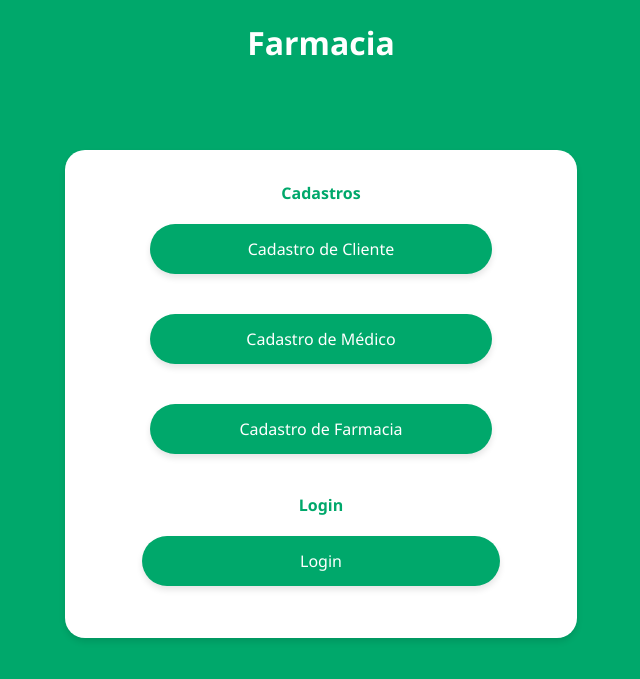
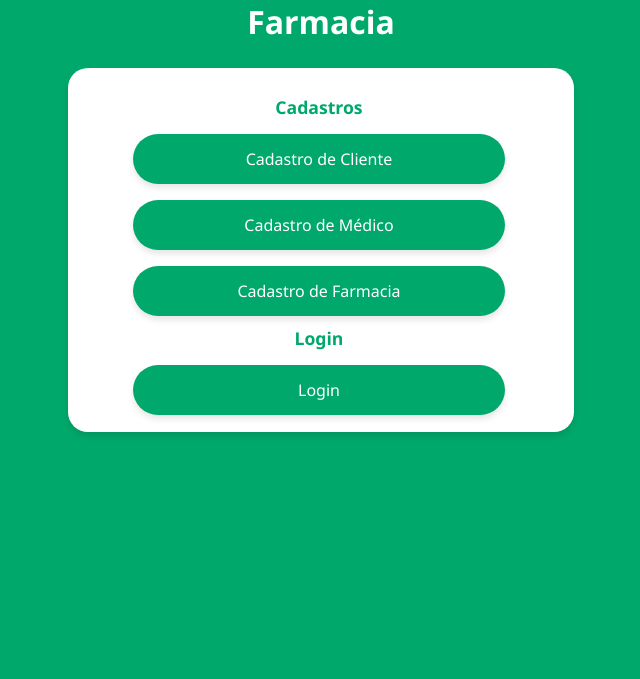
Before and after one commit to juanbvdev/ProjetoIntegrador-Farmacia, a PHP site: page /html/index.html in a window 1280 px wide. Shown: the top 679 px of the page, without its empty margins (319-959 px from the left). Run offline with PHP 8.4, Linux system fonts and the light colour scheme.

Commit message:
alterações no css

```diff
--- a/ProgramFiles/main/css/style.css
+++ b/ProgramFiles/main/css/style.css
@@ -1,9 +1,8 @@
 body {
     background-color: #00a86b;
     font-family: 'Segoe UI';
-    text-align: center;
-    margin: 0;
-    padding: 0;
+    margin-block: 0;
+
 }
 
 th {
@@ -13,19 +12,20 @@ th {
 h1 {
     color: #fff;
     width: 100%;
+    text-align: center;
+    margin: 0px;
 }
 
 h2 {
     width: 100%;
     margin-block: auto;
     margin-inline: auto;
-    font-size: 100%;
+    font-size: 110%;
 
 
 }
 
 td {
-    padding: 1% 1%;
     font-size: 100%;
 }
 
@@ -39,16 +39,21 @@ a {
     width: 40%;
 }
 
-table,
+
 th,
 td {
-    padding: 15px;
+    padding: 5px;
+    padding-left: 1px;
 }
 
 table {
     align-content: center;
-    margin-top: 5%;
+    margin-top: 2%;
     margin-left: 30%;
+    padding-bottom: 0%;
+    padding-top: 0%;
+    padding-left: 15px;
+    padding-right: 15px;
 }
 
 .table-menu {
@@ -67,7 +72,8 @@ input[type="password"] {
     background: #fff;
     border: 1px solid #00a86b;
     color: #000;
-    margin: 10px 0;
+    margin-top: 10px 0;
+    padding-right: 5px;
     border-radius: 25px;
     font-family: Tahoma, sans-serif;
 }
@@ -79,17 +85,17 @@ input[type="password"] {
 
 .column {
     align-content: center;
-    display: inline-block;
-    margin: 0 10px;
+    margin-top: 20px;
+    text-align: center;
 }
 
 .third-column {
     align-content: center;
-    margin-top: 20px;
     text-align: center;
 }
 
 .menu-button {
+    font-family: 'Segoe UI';
     display: inline-block;
     width: 80%;
     height: 50px;
@@ -98,16 +104,18 @@ input[type="password"] {
     text-align: center;
     line-height: 50px;
     text-decoration: none;
-    margin: 20px;
+    margin: 15px;
     border: none;
     cursor: pointer;
     border-radius: 25px;
     box-shadow: 0 4px 6px rgba(0, 0, 0, 0.1);
+    margin-bottom: 1px;
 }
 
 .menu-button2 {
+    font-family: 'Segoe UI';
     display: inline-block;
-    width: 40.5%;
+    width: 40%;
     height: 40px;
     background-color: #fff;
     color: #00a86b;
@@ -120,24 +128,33 @@ input[type="password"] {
     cursor: pointer;
     border-radius: 25px;
     box-shadow: 0 4px 6px rgba(0, 0, 0, 0.1);
+    margin-left: 30%;
+    margin-right: 0%;
+    margin-bottom: 1px;
 }
 
 .account-button {
-    width: 180px;
-    height: 40px;
+    font-family: 'Segoe UI';
+    display: inline-block;
+    width: 80%;
+    height: 50px;
     background-color: #00a86b;
     color: #fff;
     text-align: center;
+    line-height: 50px;
+    text-decoration: none;
+    margin: 15px;
     border: none;
+    cursor: pointer;
     border-radius: 25px;
-    cursor: pointer;
-    margin: 10px auto;
     box-shadow: 0 4px 6px rgba(0, 0, 0, 0.1);
+    margin-bottom: 10px;
 }
 
 .account-button2 {
+    font-family: 'Segoe UI';
     display: inline-block;
-    width: 40.5%;
+    width: 40%;
     height: 40px;
     background-color: #fff;
     color: #00a86b;
@@ -149,6 +166,7 @@ input[type="password"] {
     cursor: pointer;
     border-radius: 25px;
     box-shadow: 0 4px 6px rgba(0, 0, 0, 0.1);
+    margin-left: 30%;
 }
 
 .menu-button:hover,
--- a/ProgramFiles/main/html/index.html
+++ b/ProgramFiles/main/html/index.html
@@ -20,11 +20,11 @@
                         <h2>Cadastros</h2>
                         <a href="../php/cad-clie.php" class="menu-button">Cadastro de Cliente</a>
                         <a href="../php/cad-med.php" class="menu-button">Cadastro de Médico</a>
-                        <a href="../php/cad-farm.php" class="menu-button">Cadastro de Farmacia</a>
+                        <a href="../php/cad-farm.php" class="account-button">Cadastro de Farmacia</a>
                     </div>
                     <div class="third-column">
                         <h2>Login</h2>
-                        <a href="../php/login.php" class="menu-button">Login</a>
+                        <a href="../php/login.php" class="account-button">Login</a>
                     </div>
             </td>
         </table>
```
Also changed, not shown: ProgramFiles/main/php/cad-farm.php (indentation only).
